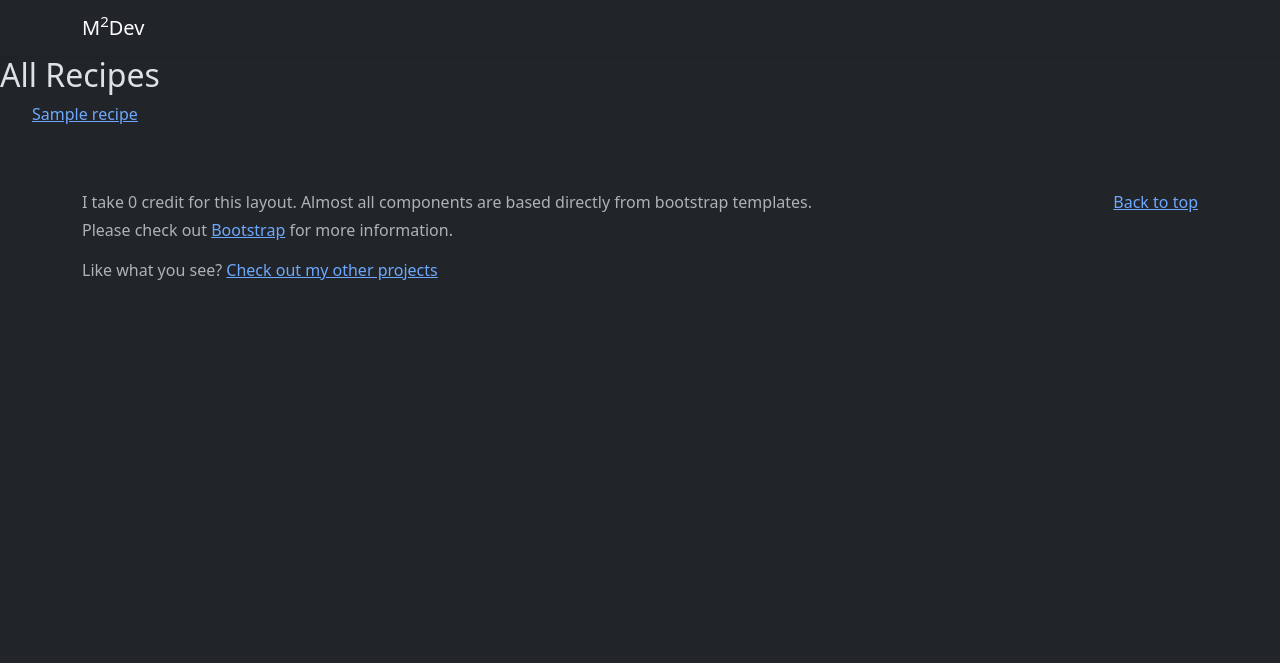
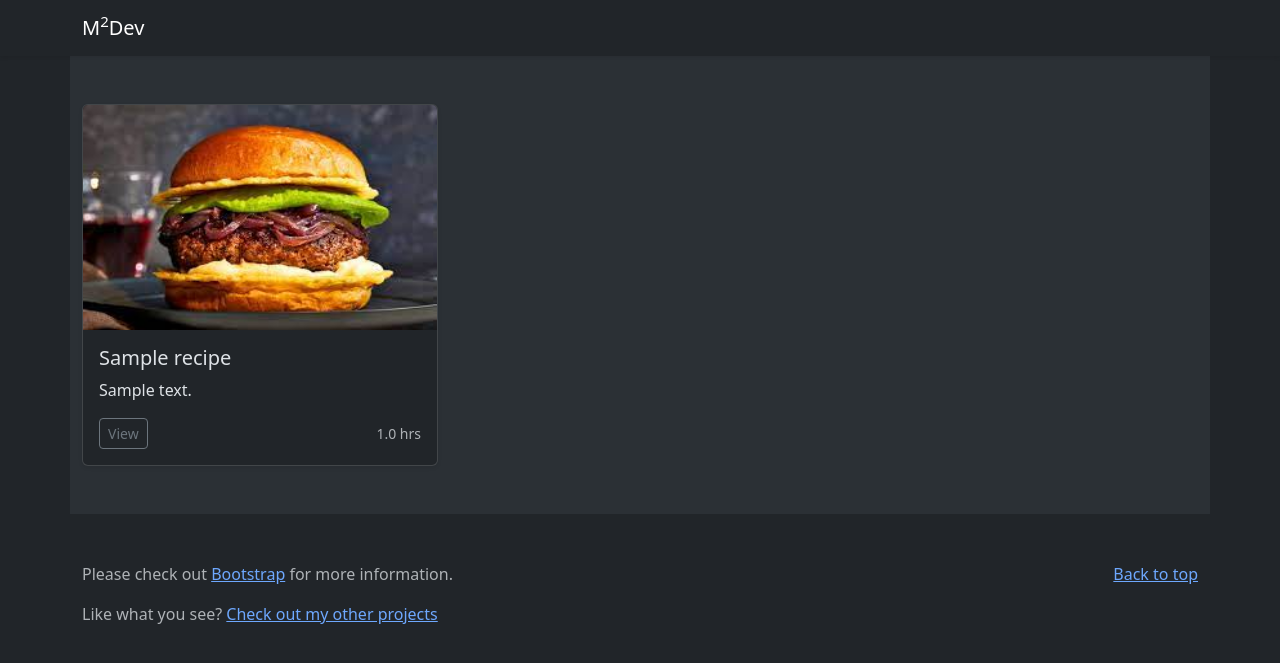
Before and after one commit to Michael-W-Mason/Python_Recipe_App, a Flask app: page /recipes in a window 1280 px wide. Shown: the top 663 px of the page. Run offline with Flask 3, Linux system fonts and the light colour scheme; tables that the repository leaves empty hold one stand-in row (values such as "Sample post"); some libraries are stand-ins or nearby versions.

Commit message:
Added Cors, Created Modal View For Recipe Viewing

```diff
--- a/src/__init__.py
+++ b/src/__init__.py
@@ -1,3 +1,6 @@
 from flask import Flask
+from flask_cors import CORS
+
 
 app = Flask(__name__)
+CORS(app=app)
--- a/src/controllers/recipe_controller.py
+++ b/src/controllers/recipe_controller.py
@@ -1,5 +1,5 @@
 from src import app
-from flask import render_template, redirect, request, session
+from flask import render_template, redirect, request, jsonify
 from werkzeug.utils import secure_filename
 import os
 from src.models.recipe_model import Recipes, Ingredients, Instructions, Recipe_Images
@@ -12,15 +12,54 @@ app.config['UPLOAD_FOLDER'] = UPLOAD_FOLDER
 def home():
     return render_template('home.html')
 
+@app.route('/submit_recipe', methods=['POST'])
+def submit_recipe():
+    # Todo: Add Recipe Validation
+    recipe = Recipes()
+    recipe.name = request.form.get('recipe_name')
+    recipe.cook_time = request.form.get('recipe_time')
+    recipe.serves = request.form.get('recipe_serves')
+    recipe.desc = request.form.get('recipe_desc')
+    recipe.save()
+
+    # Todo: Fix Image Validation
+    file = request.files['recipe_image']
+    if file and allowed_file(file.filename):
+        filename = secure_filename(file.filename)
+        file.save(os.path.join(app.config['UPLOAD_FOLDER'], filename))
+        recipe_image = Recipe_Images()
+        recipe_image.recipe = recipe.id
+        recipe_image.filename = filename
+        recipe_image.save()
+
+    # Todo: Add Ingredient Validation
+    for i, ele in enumerate(request.form.getlist('ingredients[]')):
+        ingredient = Ingredients()
+        ingredient.recipe = recipe.id
+        ingredient.position = i
+        ingredient.ingredient = ele
+        ingredient.save()
+
+    # Todo: Add Instruction Validation
+    for i, ele in enumerate(request.form.getlist('instructions[]')):
+        instruction = Instructions()
+        instruction.recipe = recipe.id
+        instruction.position = i
+        instruction.instruction = ele
+        instruction.save()
+
+    return redirect('/')
+
+@app.route('/recipes/<id>')
+def one_recipe(id):
+    recipe = Recipes.get_all_information_for_recipe(id)
+    print(recipe)
+    return jsonify(data = recipe)
+
 @app.route('/recipes')
 def recipes():
-    all_recipes = []
-    for recipe in Recipes.select(Recipes.id, Recipes.name):
-        all_recipes.append({
-            'id' : recipe.id,
-            'name' : recipe.name,
-        })
-    return render_template('recipe_list.html', recipes=all_recipes)
+    recipes = Recipes.get_all_recipes()
+    return render_template('recipe_list.html', recipes=recipes)
 
 @app.route('/recipes/edit/<id>')
 def edit_recipe(id):
@@ -38,23 +77,6 @@ def edit_recipe(id):
     for i,ele in enumerate(query_3):
         recipe['instructions'].append(ele.instruction)
     return render_template('recipe_form.html', recipe=recipe)
-
-@app.route('/recipes/<id>')
-def one_recipe(id):
-    query_1 = Recipes().select(Recipes.name).where(Recipes.id == id).first()
-    query_2 = Ingredients.select().where(Ingredients.recipe == id).order_by(Ingredients.position)
-    query_3 = Instructions.select().where(Instructions.recipe == id).order_by(Instructions.position)
-
-    recipe = {}
-    recipe['name'] = query_1.name
-    recipe['id'] = id
-    recipe['ingredients'] = []
-    for i, ele  in enumerate(query_2):
-        recipe['ingredients'].append(ele.ingredient)
-    recipe['instructions'] = []
-    for i,ele in enumerate(query_3):
-        recipe['instructions'].append(ele.instruction)
-    return render_template('one_recipe.html', recipe=recipe)
 
 @app.route('/create_recipe')
 def create_recipe():
@@ -107,43 +129,6 @@ def delete_recipe_form(id):
     recipe = Recipes().select(Recipes.name, Recipes.id).where(Recipes.id == id).first()
     return render_template('delete_recipe.html', recipe=recipe)
 
-@app.route('/submit_recipe', methods=['POST'])
-def submit_recipe():
-    # Todo: Add Recipe Validation
-    recipe = Recipes()
-    recipe.name = request.form.get('recipe_name')
-    recipe.cook_time = request.form.get('recipe_time')
-    recipe.serves = request.form.get('recipe_serves')
-    recipe.desc = request.form.get('recipe_desc')
-    recipe.save()
-
-    # Todo: Fix Image Validation
-    file = request.files['recipe_image']
-    if file and allowed_file(file.filename):
-        filename = secure_filename(file.filename)
-        file.save(os.path.join(app.config['UPLOAD_FOLDER'], filename))
-        recipe_image = Recipe_Images()
-        recipe_image.recipe = recipe.id
-        recipe_image.filename = filename
-        recipe_image.save()
-
-    # Todo: Add Ingredient Validation
-    for i, ele in enumerate(request.form.getlist('ingredients[]')):
-        ingredient = Ingredients()
-        ingredient.recipe = recipe.id
-        ingredient.position = i
-        ingredient.ingredient = ele
-        ingredient.save()
-
-    # Todo: Add Instruction Validation
-    for i, ele in enumerate(request.form.getlist('instructions[]')):
-        instruction = Instructions()
-        instruction.recipe = recipe.id
-        instruction.position = i
-        instruction.instruction = ele
-        instruction.save()
-    return redirect('/')
-
 def allowed_file(filename):
     return '.' in filename and \
     filename.rsplit('.', 1)[1].lower() in ALLOWED_EXTENSIONS
--- a/src/models/recipe_model.py
+++ b/src/models/recipe_model.py
@@ -15,6 +15,46 @@ class Recipes(BaseModel):
     created_at = TimestampField(default=datetime.now())
     updated_at = TimestampField(default=datetime.now())
 
+    @staticmethod
+    def get_all_recipes():
+        recipes = Recipes.select(Recipes.name, Recipes.id, Recipes.desc, Recipes.cook_time, Recipes.serves)
+        data = []
+        for i, ele in enumerate(recipes):
+            data.append({
+                'id' : ele.id,
+                'name' : ele.name,
+                'desc' : ele.desc,
+                'cook_time' : ele.cook_time,
+                'serves' : ele.serves,
+            })
+        return data
+
+    @staticmethod
+    def get_all_information_for_recipe(id):
+        # Todo: Make this into smaller queries, feel like there is a better way
+        recipe = Recipes.select().where(id == Recipes.id).first()
+        image = Recipe_Images.select(Recipe_Images.filename).where(id == Recipe_Images.recipe).first()
+        ingredients = Ingredients.select().where(id == Ingredients.recipe).order_by(Ingredients.position)
+        instructions = Instructions.select().where(id == Instructions.recipe).order_by(Instructions.position)
+
+        data = {}
+        data['name'] = recipe.name
+        data['id'] = id
+        data['desc'] = recipe.desc
+        data['cook_time'] = recipe.cook_time
+        data['serves'] = recipe.serves
+        data['created_at'] = recipe.created_at
+        data['image'] = image.filename
+        data['ingredients'] = []
+        data['instructions'] = []
+        for i, ele in enumerate(ingredients):
+            data['ingredients'].append(ele.ingredient)
+        for i, ele in enumerate(instructions):
+            data['instructions'].append(ele.instruction)
+
+        print(data['ingredients'])
+        return data
+
 class Ingredients(BaseModel):
     id = PrimaryKeyField()
     recipe = ForeignKeyField(Recipes, backref='ingredients')
--- /dev/null
+++ b/src/static/js/modalRecipeController.js
@@ -0,0 +1,39 @@
+function getRecipe(id){
+    fetch('http://localhost:5000/recipes/' + id)
+    .then(res => res.json())
+    .then(data => {
+        formatModal(data.data)
+    });
+
+}
+
+function formatModal(data){
+    console.log(data);
+    let modalTitle = document.getElementById('recipeModalLabel');
+    let modalDesc = document.getElementById('recipeModalDesc');
+    let modalServes = document.getElementById('recipeModalServes');
+    let modalTime = document.getElementById('recipeModalTime');
+    let modalIngredients = document.getElementById('recipeModalIngredients');
+    let modalInstructions = document.getElementById('recipeModalInstructions');
+    let modalEditLink = document.getElementById('recipeModalEditLink');
+
+    modalTitle.innerText = data["name"];
+    modalDesc.innerText = data["desc"];
+    modalServes.innerText = `Serves: ${data["serves"]} People`;
+    modalTime.innerText = `Total Cook Time (hrs): ${data["cook_time"]}`;
+    modalEditLink.setAttribute("href", `/recipes/edit_recipe/${data["id"]}/`);
+
+    modalIngredients.replaceChildren();
+    modalInstructions.replaceChildren();
+
+    for (let i of data['ingredients']) {
+        let li = document.createElement('li')
+        li.innerText = i
+        modalIngredients.append(li)
+    }
+    for (let i of data['instructions']) {
+        let li = document.createElement('li')
+        li.innerText = i
+        modalInstructions.append(li)
+    }
+}
--- a/src/templates/default_page_layout.html
+++ b/src/templates/default_page_layout.html
@@ -8,6 +8,7 @@
     <link rel="stylesheet" href="{{url_for('static', filename='css/bootstrap.css')}}">
 </head>
 
+<body>
     <header class="text-bg-dark">
         <div class="navbar navbar-dark bg-dark shadow-sm">
             <div class="container">
@@ -28,8 +29,9 @@
             <p class="float-end mb-1">
                 <a href="#">Back to top</a>
             </p>
-        <p class="mb-1">I take 0 credit for this layout. Almost all components are based directly from bootstrap templates.</p>
             <p>Please check out <span><a href="https://getbootstrap.com/">Bootstrap</a></span> for more information.</p>
             <p class="mb-0">Like what you see? <a href="/">Check out my other projects</a>
         </div>
     </footer>
+    <script src="{{url_for('static', filename='js/bootstrap.bundle.min.js')}}"></script>
+</body>
--- a/src/templates/recipe_list.html
+++ b/src/templates/recipe_list.html
@@ -1,10 +1,66 @@
 {% extends 'default_page_layout.html' %}
 
 {% block content %}
-    <h2>All Recipes</h2>
-    {% for recipe in recipes %}
-        <ul>
-            <a href="/recipes/{{ recipe.id }}">{{recipe.name}}</a>
-        </ul>
-    {% endfor %}
-{% endblock %}
+<div class="container py-5 bg-body-tertiary">
+    <div class="row row-cols-1 row-cols-md-3 row-cols-sm-2 g-4">
+        {% for recipe in recipes %}
+        <div class="col">
+            <div class="card shadow-sm">
+                <img class="bd-placeholder-img card-img-top" width="100%" height="225" preserveAspectRatio="xMidYMid slice" src="{{url_for('static', filename='images/burger.jpg')}}">
+                <div class="card-body">
+                    <h5>{{recipe.name}}</h5>
+                    <p class="card-text">{{recipe.desc}}</p>
+                    <div class="d-flex justify-content-between align-items-center">
+                        <div class="btn-group">
+                            <button onclick="getRecipe({{recipe.id}})" type="button" class="btn btn-sm btn-outline-secondary" data-bs-toggle="modal" data-bs-target="#recipeModal">View</button>
+                            <!-- <button type="button" class="btn btn-sm btn-outline-secondary">Edit</button> -->
+                        </div>
+                        <small class="text-body-secondary">{{recipe.cook_time}} hrs</small>
+                    </div>
+                </div>
+            </div>
+        </div>
+        {% endfor %}
+    </div>
+</div>
+
+<!-- Modal -->
+<div class="modal fade modal-lg" id="recipeModal" tabindex="-1" aria-labelledby="recipeModalLabel" aria-hidden="true">
+    <div class="modal-dialog">
+        <div class="modal-content">
+            <div class="modal-header">
+                <h1 class="modal-title fs-5" id="recipeModalLabel">Recipe Name</h1>
+                <button type="button" class="btn-close" data-bs-dismiss="modal" aria-label="Close"></button>
+            </div>
+            <div class="modal-body">
+                <div class="p-2">
+                    <div class="row">
+                        <div class="clearfix p-2">
+                            <img class="rounded mx-auto col-md-3 float-md-end mb-3 ms-md-3"
+                                src="{{url_for('static', filename='images/burger.jpg')}}" alt="">
+                            <p id="recipeModalDesc">Recipe Description</p>
+                            <p id="recipeModalServes">Serves: 1</p>
+                            <p id="recipeModalTime">Total Cooking Time: 1 hours</p>
+                        </div>
+                        <div class="p-2">
+                            <h3>Ingredients</h3>
+                            <ul id="recipeModalIngredients">
+                            </ul>
+                            <h3>Instructions</h3>
+                            <ol id="recipeModalInstructions">
+                            </ol>
+                        </div>
+                    </div>
+                </div>
+                <div class="modal-footer">
+                    <button type="button" class="btn btn-secondary" data-bs-dismiss="modal">Close</button>
+                    <a id="recipeModalEditLink" href="/" class="btn btn-primary">Edit Recipe</a>
+                </div>
+            </div>
+        </div>
+    </div>
+
+
+
+    <script src="{{url_for('static', filename='js/modalRecipeController.js')}}"></script>
+    {% endblock %}
```
Also changed, not shown: src/templates/one_recipe.html (deleted, +0 -17 lines), src/static/images/burger.jpg (added). Lines whose indentation alone changed are shown as unchanged.
